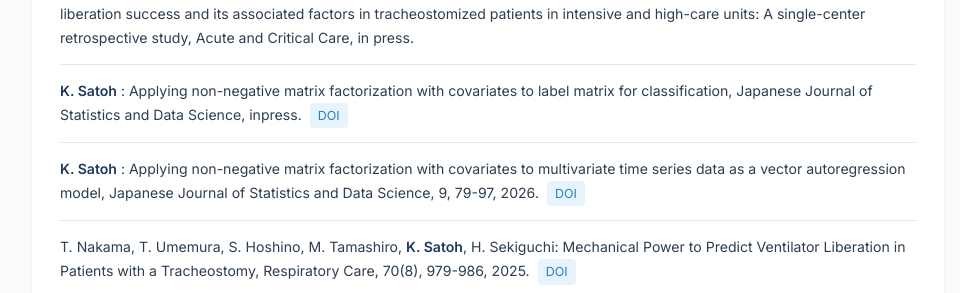
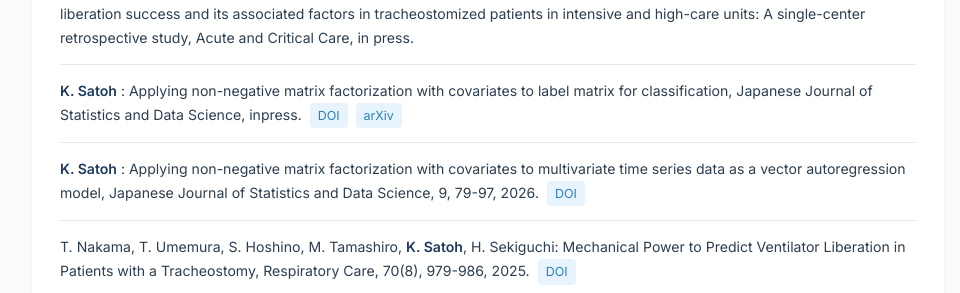
Before and after one commit to ksatohds/ksatohds.github.io, a Jekyll site: the page built from papers.md, in a window 1280 px wide and 900 px high. Shown: the part 404-697 px from the top of the window, without its empty margins (152-1112 px from the left). Built offline with Jekyll 4.4.1, drawn with Linux system fonts in a browser that asks for light colours.

Commit message:
20260706 papers: NMF-LAB論文（inpress）にarXivリンクを併記
arXiv:2510.10375（in press の間は DOI と併記）

Co-Authored-By: Claude Opus 4.8 <noreply@anthropic.com>

```diff
--- a/papers.md
+++ b/papers.md
@@ -17,7 +17,7 @@ title: 論文
   <div class="card">
     <ol class="pub-list" reversed>
       <li>T. Nakama, <strong class="author-highlight">K. Satoh</strong>, M. Toyoski, K. Takemura, G. Ouchi, T. Umemura: Minimum observation time to determine ventilator liberation success and its associated factors in tracheostomized patients in intensive and high-care units: A single-center retrospective study, Acute and Critical Care, in press.</li>
-      <li><strong class="author-highlight">K. Satoh</strong> : Applying non-negative matrix factorization with covariates to label matrix for classification, Japanese Journal of Statistics and Data Science, inpress. <a class="pub-link" href="https://doi.org/10.1007/s42081-026-00349-x">DOI</a></li>
+      <li><strong class="author-highlight">K. Satoh</strong> : Applying non-negative matrix factorization with covariates to label matrix for classification, Japanese Journal of Statistics and Data Science, inpress. <a class="pub-link" href="https://doi.org/10.1007/s42081-026-00349-x">DOI</a> <a class="pub-link" href="https://arxiv.org/abs/2510.10375">arXiv</a></li>
       <li><strong class="author-highlight">K. Satoh</strong> : Applying non-negative matrix factorization with covariates to multivariate time series data as a vector autoregression model, Japanese Journal of Statistics and Data Science, 9, 79-97, 2026. <a class="pub-link" href="https://doi.org/10.1007/s42081-025-00314-0">DOI</a></li>
       <li>T. Nakama, T. Umemura, S. Hoshino, M. Tamashiro, <strong class="author-highlight">K. Satoh</strong>, H. Sekiguchi: Mechanical Power to Predict Ventilator Liberation in Patients with a Tracheostomy, Respiratory Care, 70(8), 979-986, 2025. <a class="pub-link" href="https://doi.org/10.1089/respcare.12237">DOI</a></li>
       <li>A. Jimura, H. Ohno, Y. Nakao and <strong class="author-highlight">K. Satoh</strong>: A New Approach to the Manuscripts and Editions of The Canterbury Tales: With Special Reference to Speght's Editions, English Research Association of Hiroshima (ERA), Vols. 41 &amp; 42, Nos. 1 &amp; 2. pp. 3-22.</li>
```
